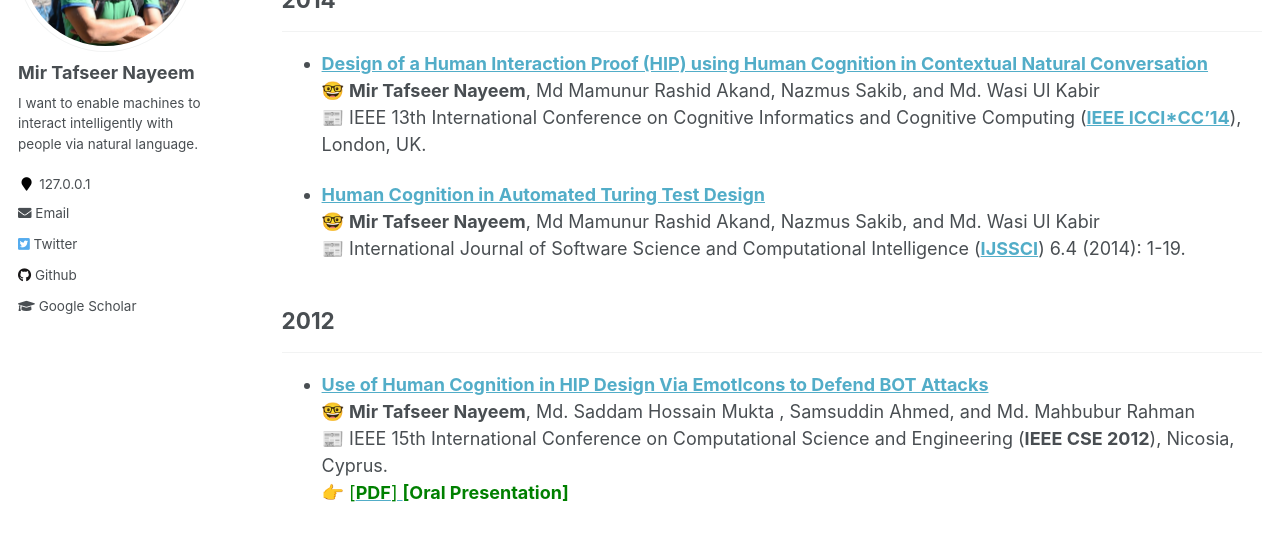
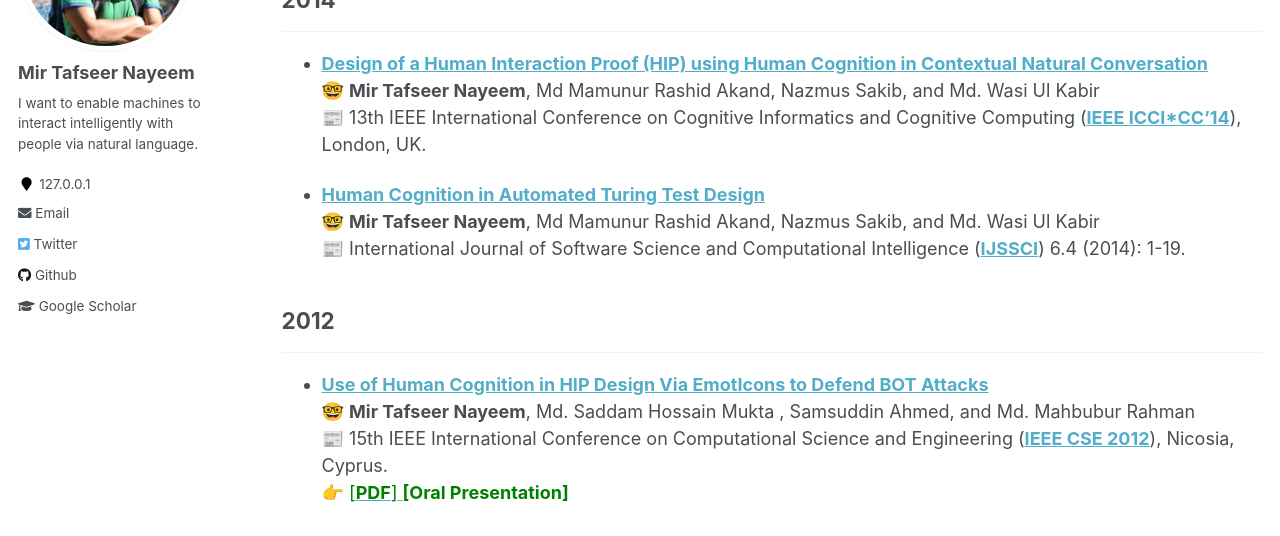
Before and after one commit to sujan-sarker/sujan-sarker.github.io, a Jekyll site: the page built from _pages/publications.md, in a window 1280 px wide and 900 px high, scrolled down 1757 px. Shown: the part 153-689 px from the top of the window. Built offline with Jekyll 4.4.1, drawn with Linux system fonts in a browser that asks for light colours.

```diff
--- a/_pages/publications.md
+++ b/_pages/publications.md
@@ -72,7 +72,7 @@ author_profile: true
 -----------
 * [**Design of a Human Interaction Proof (HIP) using Human Cognition in Contextual Natural Conversation**](https://ieeexplore.ieee.org/document/6921454/) <br/>
 🤓 **Mir Tafseer Nayeem**, Md Mamunur Rashid Akand, Nazmus Sakib, and Md. Wasi Ul Kabir <br/>
-📰 IEEE 13th International Conference on Cognitive Informatics and Cognitive Computing ([**IEEE ICCI*CC’14**](https://ieeexplore.ieee.org/xpl/conhome/6911098/proceeding)), London, UK.
+📰 13th IEEE International Conference on Cognitive Informatics and Cognitive Computing ([**IEEE ICCI*CC’14**](https://ieeexplore.ieee.org/xpl/conhome/6911098/proceeding)), London, UK.
 
 * [**Human Cognition in Automated Turing Test Design**](https://dl.acm.org/citation.cfm?id=2807119) <br/>
 🤓 **Mir Tafseer Nayeem**, Md Mamunur Rashid Akand, Nazmus Sakib, and Md. Wasi Ul Kabir <br/>
@@ -83,7 +83,7 @@ author_profile: true
 -----------
 * [**Use of Human Cognition in HIP Design Via EmotIcons to Defend BOT Attacks**](https://ieeexplore.ieee.org/document/6417291/) <br/>
 🤓 **Mir Tafseer Nayeem**, Md. Saddam Hossain Mukta , Samsuddin Ahmed, and Md. Mahbubur Rahman <br/>
-📰 IEEE 15th International Conference on Computational Science and Engineering (**IEEE CSE 2012**), Nicosia, Cyprus. <br/>
+📰 15th IEEE International Conference on Computational Science and Engineering ([**IEEE CSE 2012**](http://www.cse2012.cs.ucy.ac.cy/)), Nicosia, Cyprus. <br/>
 👉 [<span style ="color:Green"> [**PDF**] </span>](https://tafseer-nayeem.github.io/files/IEEE_CSE12_paper.pdf) <span style ="color:Green"> **[Oral Presentation]** </span>
 
 <br/>
```
